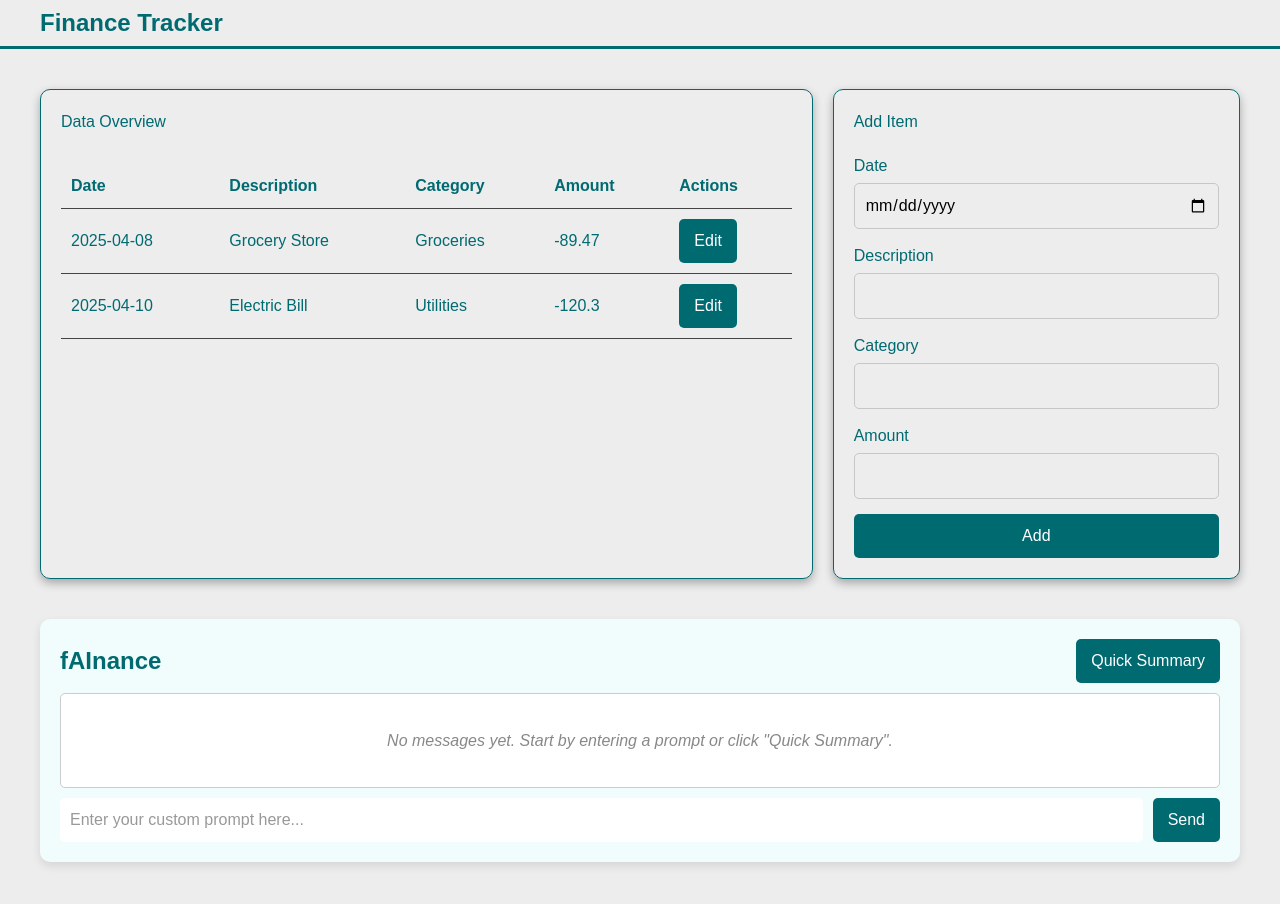
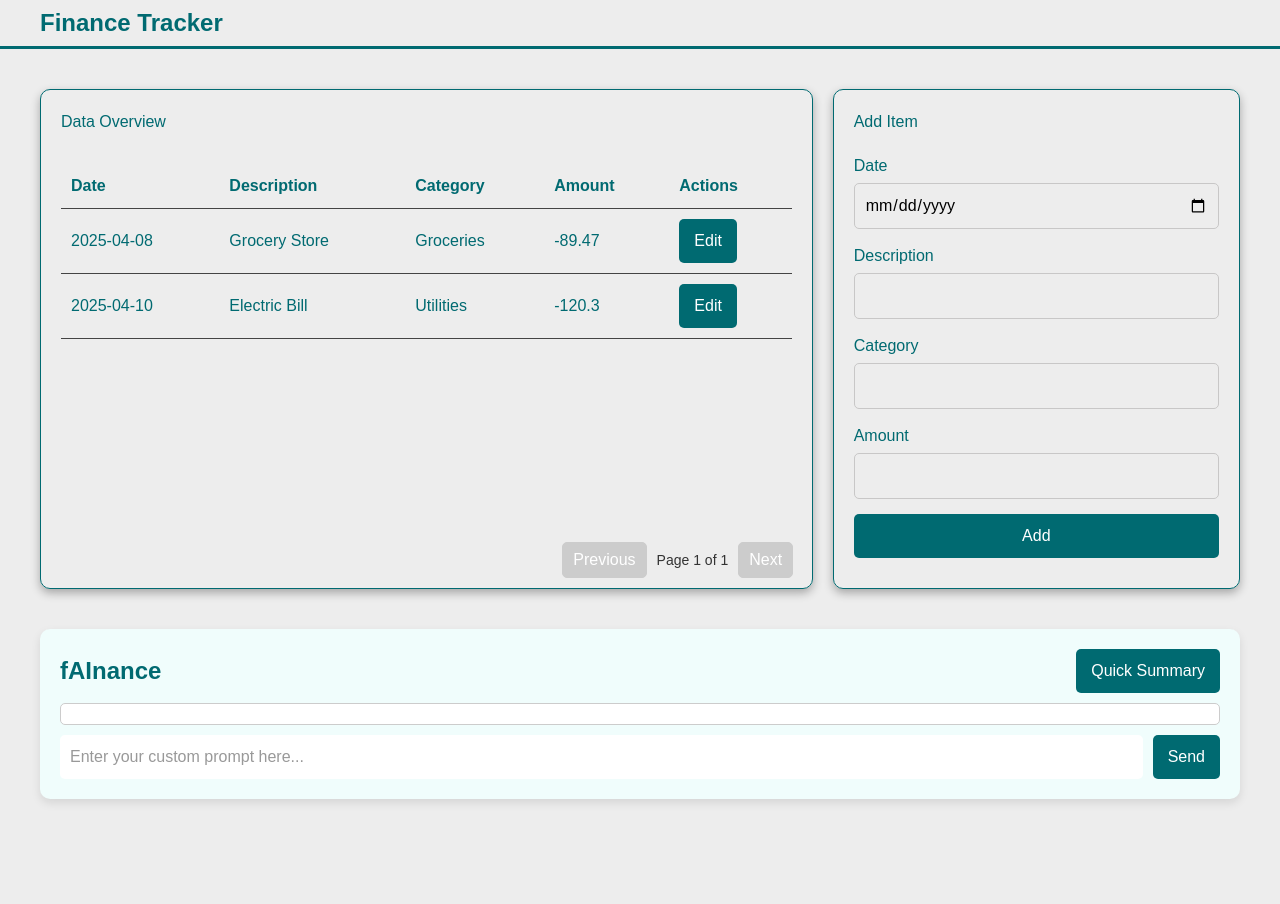
Before and after one commit to ImSeanSean/Briefly, a SvelteKit app: page / in a window 1280 px wide. Shown: the top 904 px of the page. After the commit the page ends 847 px from the top, so only its background shows below. Built offline with nearby package versions, Linux system fonts and the light colour scheme; no server answers.

Commit message:
ui update

```diff
--- a/src/app.css
+++ b/src/app.css
@@ -28,6 +28,8 @@ header {
 }
 
 .data-overview {
+    height: 500px;
+    position: relative;
     color: #006A71;
     flex: 2;
     border: 1px solid #006A71;
@@ -289,9 +291,12 @@ header {
 .ai-container {
     padding: 0 40px 0 40px;
    padding-bottom: 3rem;
+   height: 100%;
+   max-height: 600px;
 }
 
 .ai-integration {
+    height: 100%;
     max-width: 1440px;
     margin: 0 auto;
     flex: 1;
@@ -404,6 +409,37 @@ header {
     background-color: #004f54;
 }
 
+.pagination {
+    padding: 10px 0;
+    position: absolute;
+    bottom: 0;
+    width: 95%;
+    display: flex;
+    justify-content: end;
+    align-items: center;
+    gap: 10px;
+    margin-top: auto;
+}
+
+.pagination button {
+    padding: 5px 10px;
+    border: 1px solid #ccc;
+    border-radius: 5px;
+    background-color: #006a71;
+    color: white;
+    cursor: pointer;
+}
+
+.pagination button:disabled {
+    background-color: #ccc;
+    cursor: not-allowed;
+}
+
+.pagination span {
+    font-size: 14px;
+    color: #333;
+}
+
 
 @media screen and (max-width: 768px) {
     .container, .ai-container {
--- a/src/routes/+page.svelte
+++ b/src/routes/+page.svelte
@@ -93,13 +93,11 @@
 		}
 	}
 
-
 	function closeEditPopup() {
 		const editPopup = document.getElementById('editPopup');
 		if (editPopup) editPopup.classList.remove('active');
 		editTransaction = null;
 	}
-
 
 	const addFinance = (e: Event) => {
 		e.preventDefault();
@@ -189,7 +187,6 @@ function closeEditPopup() {
 	});
 
 	let chatMessages: HTMLDivElement | null = null;
-	let chatMessagesContent: string[] = [];
 
 	function handleQuickSummary() {
 		const chatMessages = document.getElementById('chatMessages');
@@ -260,7 +257,7 @@ async function handleSubmit(e: Event) {
 		const transactionSummary = transactions
 			.map(
 				(t) =>
-				`Date: ${t.date}, Description: ${t.description}, Category: ${t.category}, Amount: ${t.amount}, Status: ${t.status}`
+					`Date: ${t.date}, Description: ${t.description}, Category: ${t.category}, Amount: ${t.amount}`
 			)
 			.join('\n');
 
@@ -269,8 +266,6 @@ async function handleSubmit(e: Event) {
 
 	Here are the transactions:
 	${transactionSummary}
-
-	The currency is PHP. Provide a clean summary paragraph with insights such as total spending, spending by category, and suggestions for budgeting. Highlight important details.
 	`;
 
 		try {
@@ -310,6 +305,32 @@ async function handleSubmit(e: Event) {
 			}
 		}
 	}
+
+	let currentPage = 1;
+	const itemsPerPage = 5; // Number of items per page
+
+	// Calculate the total number of pages
+	$: totalPages = Math.ceil(transactions.length / itemsPerPage);
+
+	// Get the transactions for the current page
+	$: paginatedTransactions = transactions.slice(
+		(currentPage - 1) * itemsPerPage,
+		currentPage * itemsPerPage
+	);
+
+	// Navigate to the previous page
+	function prevPage() {
+		if (currentPage > 1) {
+			currentPage--;
+		}
+	}
+
+	// Navigate to the next page
+	function nextPage() {
+		if (currentPage < totalPages) {
+			currentPage++;
+		}
+	}
 </script>
 
 <header>
@@ -340,17 +361,24 @@ async function handleSubmit(e: Event) {
 				</tr>
 			</thead>
 			<tbody>
-				{#each transactions as transaction}
+				{#each paginatedTransactions as transaction}
 					<tr>
 						<td>{transaction.date}</td>
 						<td>{transaction.description}</td>
 						<td>{transaction.category}</td>
 						<td>{transaction.amount}</td>
-						<td> <button class="edit-btn" on:click={() => openEditPopup(transaction)}>Edit</button></td>
+						<td>
+							<button class="edit-btn" on:click={() => openEditPopup(transaction)}>Edit</button>
+						</td>
 					</tr>
 				{/each}
 			</tbody>
 		</table>
+		<div class="pagination">
+			<button on:click={prevPage} disabled={currentPage === 1}>Previous</button>
+			<span>Page {currentPage} of {totalPages}</span>
+			<button on:click={nextPage} disabled={currentPage === totalPages}>Next</button>
+		</div>
 	</div>
 
 	<!-- Add Finance Popup -->
@@ -414,10 +442,6 @@ async function handleSubmit(e: Event) {
 		</div>
 		<div class="chat-box">
 			<div id="chatMessages" class="messages">
-				{#if chatMessagesContent.length === 0}
-				<p class="placeholder-text">No messages yet. Start by entering a prompt or click "Quick Summary".</p>
-			{/if}
-			{@html chatMessagesContent.join('')}
 
 			</div>
 			<form id="chatForm" on:submit={handleSubmit}>
```
Lines whose indentation alone changed are shown as unchanged.
